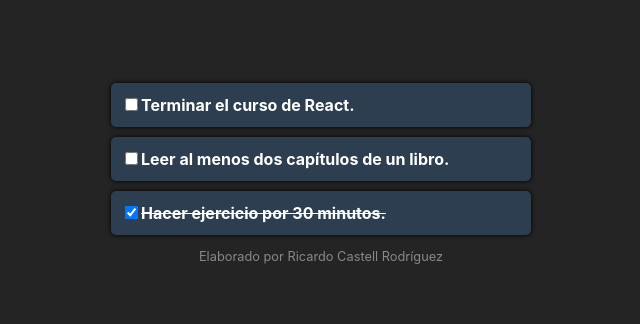
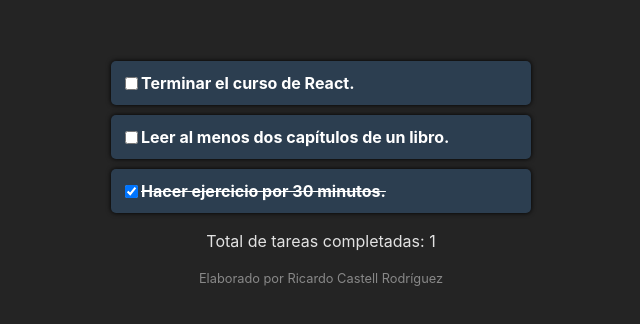
Before and after one commit to ricardocastellr/TaskListExcercise4, a React (Vite) app: page / in a window 1280 px wide. Shown: the part 224-548 px from the top of the page, without its empty margins (319-959 px from the left). Built offline with nearby package versions, Linux system fonts and the light colour scheme.

Commit message:
Add total of completed tasks

```diff
--- a/src/components/TaskList/TaskList.jsx
+++ b/src/components/TaskList/TaskList.jsx
@@ -2,14 +2,22 @@ import { Task } from '../Task/Task';
 import './TaskList.css';
 
 export function TaskList({ tasks, onTaskCompletion }) {
+  // Contador para almacenar el número de tareas completadas
+  const completedCount = tasks.filter(task => task.completed).length;
+
   return (
-    tasks.map(task => (
+    <div>
+      {/* Renderiza cada tarea con su respectivo estado */}
+      {tasks.map(task => (
         <Task
           key={task.id}
           title={task.title}
           completed={task.completed}
           onCompletion={() => onTaskCompletion(task.id)}
         />
-    ))
+      ))}
+      {/* Muestra el contador de tareas completadas */}
+      <p>Total de tareas completadas: {completedCount}</p>
+    </div>
   );
 }
```
Lines whose indentation alone changed are shown as unchanged.
